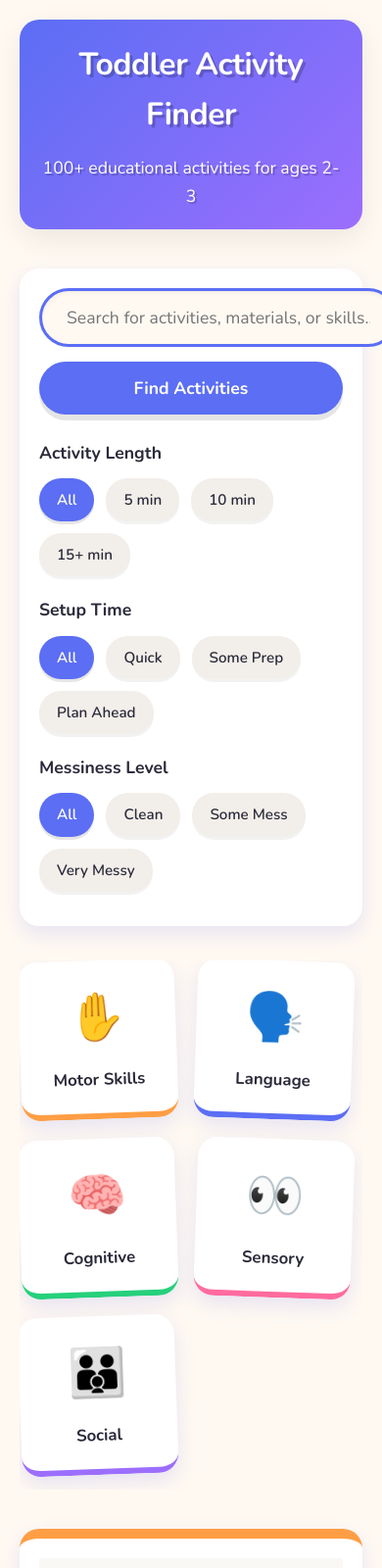
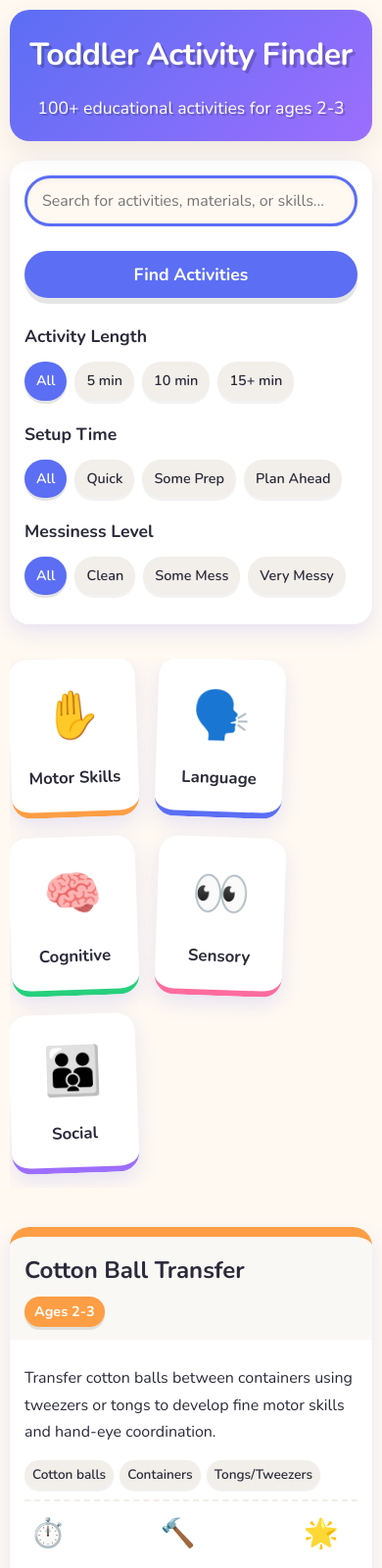
Before and after one commit to raisingpixels/toddler-activity-finder, a plain HTML site: page index.html in a window 390 px wide. Shown: the top 1600 px of the page at 98% size. Drawn offline with nearby package versions, Linux system fonts and the light colour scheme.

Commit message:
Update styles.css

```diff
--- a/css/styles.css
+++ b/css/styles.css
@@ -725,3 +725,116 @@ footer p {
         padding: 20px;
     }
 }
+
+/* Search box mobile responsiveness fixes */
+@media (max-width: 480px) {
+    .search-box {
+        flex-direction: column;
+        width: 100%;
+    }
+
+    input[type="text"] {
+        width: 100%;
+        box-sizing: border-box;
+        padding: 12px 15px;
+        font-size: 1rem;
+    }
+
+    #search-button {
+        width: 100%;
+        margin-top: 10px;
+        padding: 12px 15px;
+    }
+
+    /* Make search rounded corners consistent */
+    .search-section {
+        padding: 15px;
+        border-radius: 20px;
+    }
+
+    /* Card padding adjustments */
+    .activity-card {
+        padding: 0;
+    }
+
+    .card-header {
+        padding: 15px 15px 5px 15px;
+    }
+
+    .age-range {
+        margin-bottom: 8px;
+        padding: 4px 10px;
+    }
+
+    .activity-content {
+        padding: 10px 15px 15px 15px;
+    }
+
+    .activity-description {
+        margin-bottom: 15px;
+    }
+
+    .materials-needed {
+        margin-top: 10px;
+        gap: 6px;
+    }
+
+    .material-chip {
+        padding: 4px 8px;
+        font-size: 0.85rem;
+    }
+
+    .activity-meta {
+        padding-top: 10px;
+        margin-top: 10px;
+    }
+
+    /* Ensure entire page doesn't overflow */
+    .container {
+        padding: 10px;
+        width: 100%;
+        box-sizing: border-box;
+    }
+
+    /* Fix header for mobile */
+    header {
+        padding: 20px 15px;
+        margin-bottom: 20px;
+    }
+
+    /* Fix filter section for mobile */
+    .filter-options {
+        gap: 8px;
+    }
+
+    .filter-chip {
+        padding: 8px 12px;
+        font-size: 0.9rem;
+    }
+}
+
+/* Extra fixes for very small screens */
+@media (max-width: 360px) {
+    h1 {
+        font-size: 1.8rem;
+    }
+
+    .subtitle {
+        font-size: 1rem;
+    }
+
+    .filter-chip {
+        padding: 6px 10px;
+        font-size: 0.85rem;
+    }
+
+    /* Make sure cards don't have excess space */
+    .activity-card {
+        border-radius: 15px;
+    }
+}
+
+/* General fix for box-sizing to prevent overflow */
+* {
+    box-sizing: border-box;
+}
```
